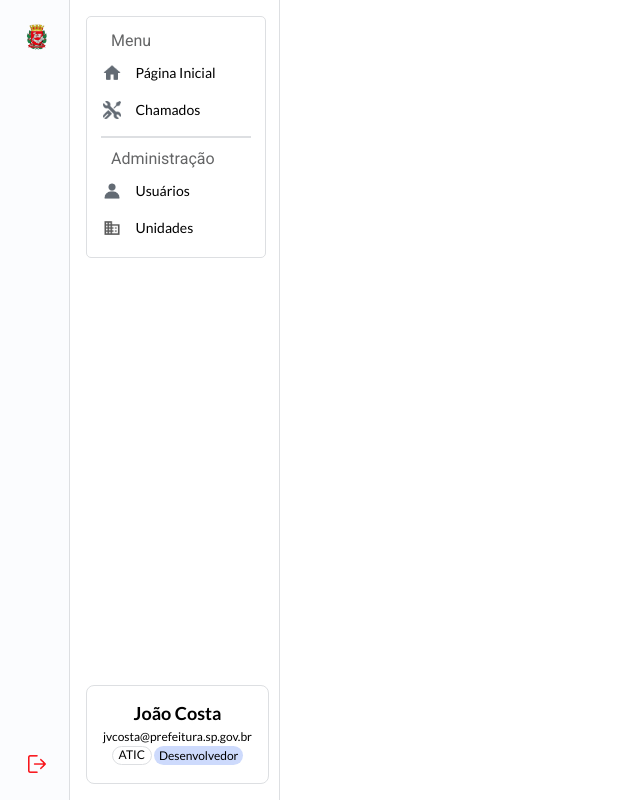
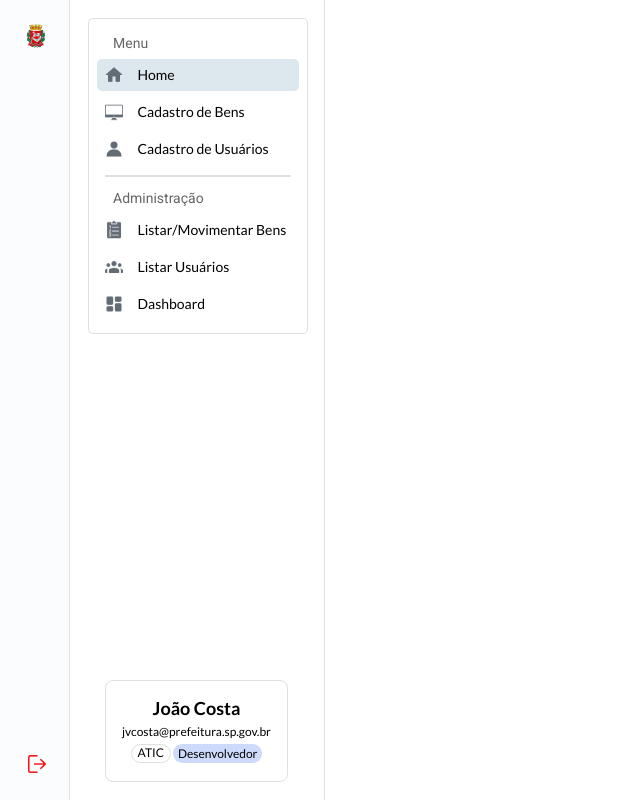
Before and after one commit to smdu-sp/sigbp, a PHP site: page /menu.php in a window 1280 px wide. Shown: the whole page, without its empty margins (0-640 px from the left). Run offline with PHP 8.4, Linux system fonts and the light colour scheme.

Commit message:
Nome das páginas no menu e icons alterados

```diff
--- a/css/menu.css
+++ b/css/menu.css
@@ -36,7 +36,7 @@
 }
 
 .img-menu {
-    width: 42px;
+    width: 40px;
     padding: 8px;
 }
 
@@ -46,8 +46,8 @@
 }
 
 .menu-principal {
-    width: 210px;
-    padding: 16px 16px;
+    width: 255px;
+    padding: 18px;
     display: flex;
     flex-direction: column;
     justify-content: space-between;
@@ -55,7 +55,7 @@
 }
 
 .menu-paginas {
-    width: 180px;
+    width: 220px;
     padding: 8px;
     border: 1px solid #DDDFE2;
     border-radius: 5px;
@@ -79,10 +79,19 @@
     margin-bottom: 5px;
 }
 
+.botoes:hover {
+    background-color: #F0F4F8;
+}
+
 .title-menu {
     padding: 0px 16px;
     font-family:'Roboto', sans-serif;
     color: #646566;
+    font-size: 14px;
+}
+
+.btn-pg-inicial {
+    background-color: #DDE7EE;
 }
 
 #icon-casa,
@@ -113,6 +122,7 @@ hr {
     padding: 16px;
     border: 1px solid #DDDFE2;
     border-radius: 8px;
+    margin-left: 17px;
 }
 
 .nome-usuario{
@@ -121,12 +131,17 @@ hr {
     margin-bottom: 5px;
 }
 
+
 .email-usuario,
 .atic,
 .desenvolvedor {
     font-size: 12px;
     font-family: 'Lato', sans-serif;
     margin-bottom: 2px;
+}
+
+.email-usuario {
+    margin-bottom: 5px;
 }
 
 .informacao-adicional {
--- a/login.php
+++ b/login.php
@@ -8,7 +8,7 @@
 </head>
 <body>
     <main class="container">
-        <form class="login">
+        <form class="login" action="menu.php">
             <img src="./images/logo.jpg" class="logo" alt="Logo">
             <div class="input-box first">
                 <img src="./images/usuario.png" class="input-img" id="logo-usuario" alt="Usuario">
@@ -18,7 +18,7 @@
                 <img src="./images/chave.png" class="input-img" id="chave" alt="Chave">
                 <input type="password" name="senha" id="senha" class="text-pass" placeholder="Senha de rede">
             </div>
-            <button type="submit"  class="btn-login">Entrar</button>
+            <input type="submit" name="submit" class="btn-login" value="Entrar" id="button">
         </form>
     </main>
 </body>
--- a/menu.php
+++ b/menu.php
@@ -15,12 +15,15 @@
         <menu class="menu-principal">
             <div class="menu-paginas">
                 <p class="title-menu">Menu</p>
-                <button class="btn-menu botoes"><img id="icon-casa" src="./images/icon-casa.png" alt="Icon Casa">Página Inicial</button>
-                <button class="btn-menu botoes"><img id="icon-ferramenta" src="./images/icon-ferramenta.png" alt="Icon Ferramentas">Chamados</button>
+                <button class="btn-menu botoes btn-pg-inicial"><img id="icon-casa" src="./images/icon-casa.png" alt="Icon Casa">Home</button>
+                <button class="btn-menu botoes"><img id="icon-ferramenta" src="./images/icon-computador.png" alt="Icon Ferramentas">Cadastro de Bens</button>
+                <button class="btn-menu botoes"><img id="icon-ferramenta" src="./images/usuario.png" alt="Icon Ferramentas">Cadastro de Usuários</button>
+
                 <div class="centralizar-linha"><hr></div>
                 <p class="title-menu">Administração</p>
-                <button class="btn-menu botoes"><img id="icon-usuario" src="./images/usuario.png" alt="Icon Usuario">Usuários</button>
-                <button class="btn-menu botoes unidades"><img id="icon-unidades" src="./images/unidades.png" alt="Icon Unidades">Unidades</button>
+                <button class="btn-menu botoes"><img id="icon-ferramenta" src="./images/icon-lista.png" alt="Icon Ferramentas">Listar/Movimentar Bens</button>
+                <button class="btn-menu botoes"><img id="icon-ferramenta" src="./images/icon-usuarios.png" alt="Icon Ferramentas">Listar Usuários</button>
+                <button class="btn-menu botoes"><img id="icon-usuario" src="./images/icon-dashboard.png" alt="Icon Usuario">Dashboard</button>
             </div>
             <div class="info-usuario">
                 <h3 class="nome-usuario">João Costa</h3>
```
Also changed, not shown: images/icon-computador.png (added), images/icon-dashboard.png (added), images/icon-ferramenta.png (deleted), images/icon-lista.png (added), images/icon-usuarios.png (added), images/unidades.png (deleted).
